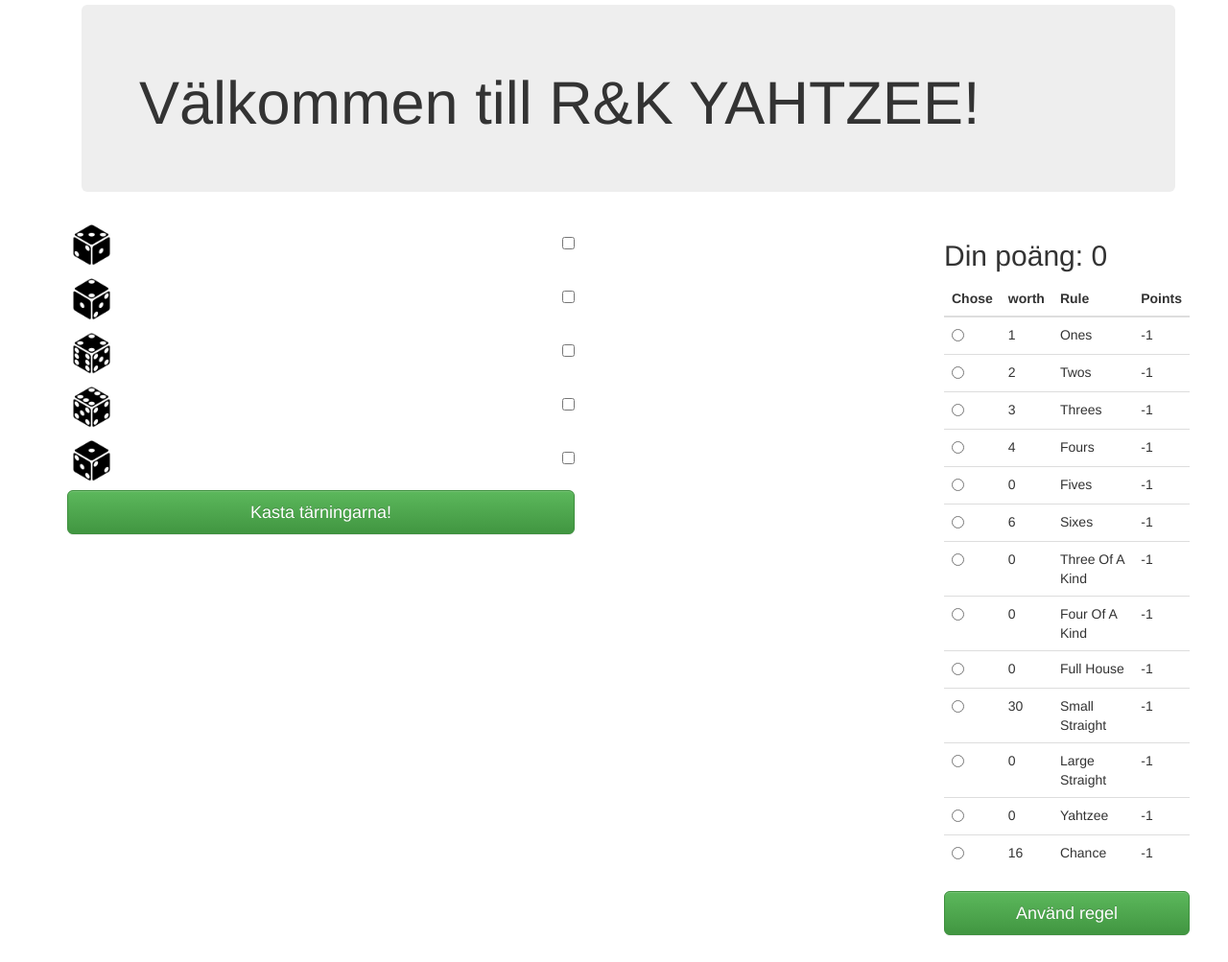
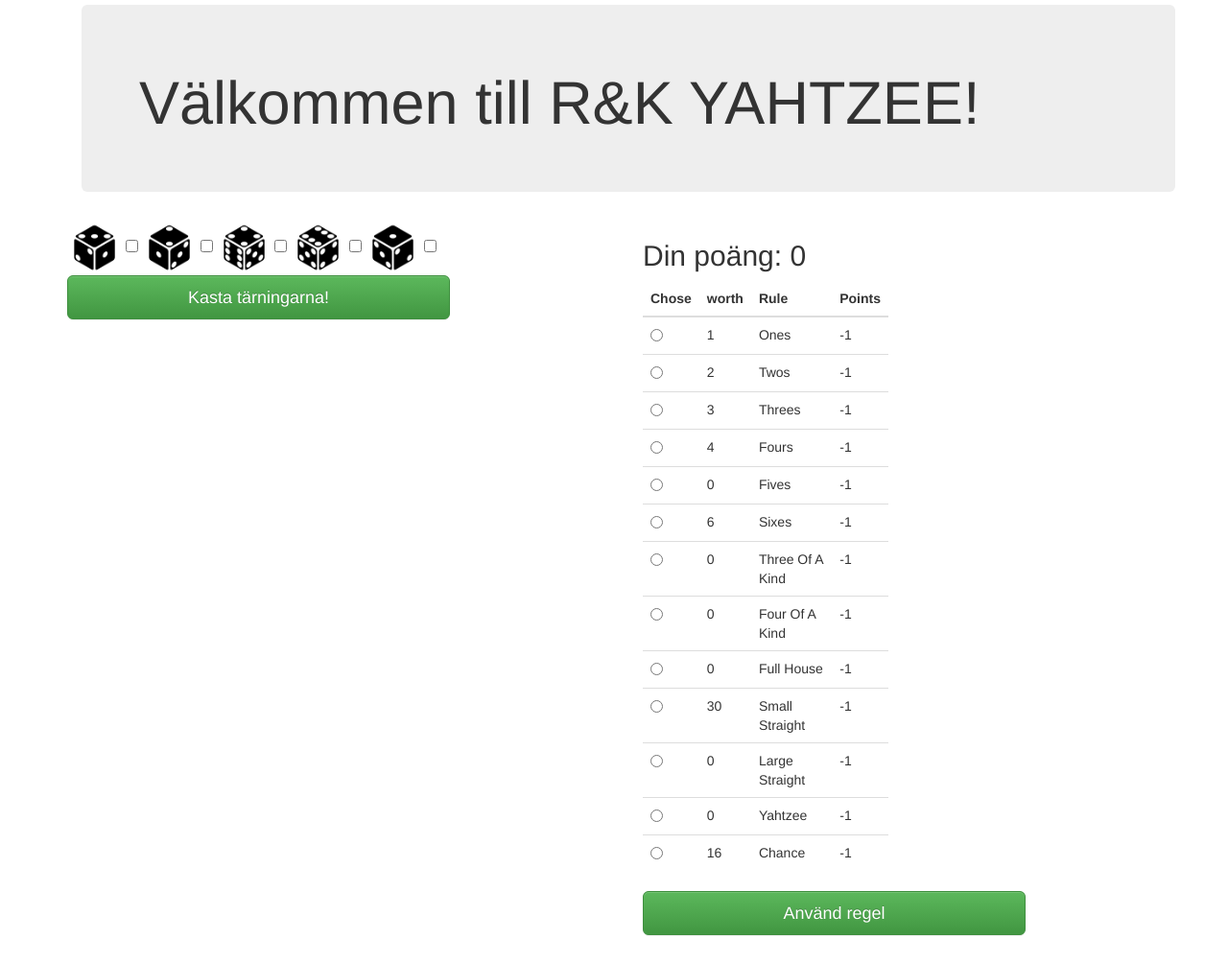
Before and after one commit to KristofferOhlund/bth_oopython, a Flask app: page / in a window 1280 px wide. Shown: the part 51-1054 px from the top of the page at 96% size. Run offline with Flask 3, Linux system fonts and the light colour scheme; some libraries are stand-ins or nearby versions.

Commit message:
Kmom04 klar

```diff
--- a/kmom04/yahtzee3/app.py
+++ b/kmom04/yahtzee3/app.py
@@ -101,7 +101,6 @@
     for key in list(session.keys()):
         session.pop(key)
     #_ = [session.pop(key) for key in list(session.keys())]
-    print(session)
     return redirect(url_for("main"))
 
 
--- a/kmom04/yahtzee3/static/styles/style.css
+++ b/kmom04/yahtzee3/static/styles/style.css
@@ -19,8 +19,19 @@
     width: 20vw;
 }
 
+.row {
+    width: 50%;
+}
+
 .alert {
     width: 50%;
     margin: 0 auto;
     text-align: center;
 }
+
+label {
+    display: inline;
+}
+.btn {
+    width: 70%;
+}
--- a/kmom04/yahtzee3/templates/forms/roll_dice_form.html
+++ b/kmom04/yahtzee3/templates/forms/roll_dice_form.html
@@ -1,10 +1,10 @@
 
 
 
-<form action="/roll" method="post">
+<form action="{{url_for('roll')}}" method="post">
     {% for dice in hand.dice %}
         <label for={{dice}}><img src="{{ url_for('static', filename='img/' + dice.get_name() + '.png') }}" alt="Tärning" width="256px"></label>
-        <input type="checkbox" name="checkbox" value={{loop.index0}}><br>
+        <input type="checkbox" name="checkbox" value={{loop.index0}}>
     {% endfor %}
     {% if "hand" not in session %}
         <button type="submit" class="btn btn-success btn-lg btn-block">Starta spelet!</button>
--- a/kmom04/yahtzee3/templates/tables/scoreboard.html
+++ b/kmom04/yahtzee3/templates/tables/scoreboard.html
@@ -5,7 +5,7 @@
     Din poäng: {{ score.get_total_points() }}
     {% endif %}
 </h2>
-<form action="/addpoints", method="POST">
+<form action="{{url_for('addpoints')}}", method="POST">
 <table class="table">
     <thead>
         <tr>
```
